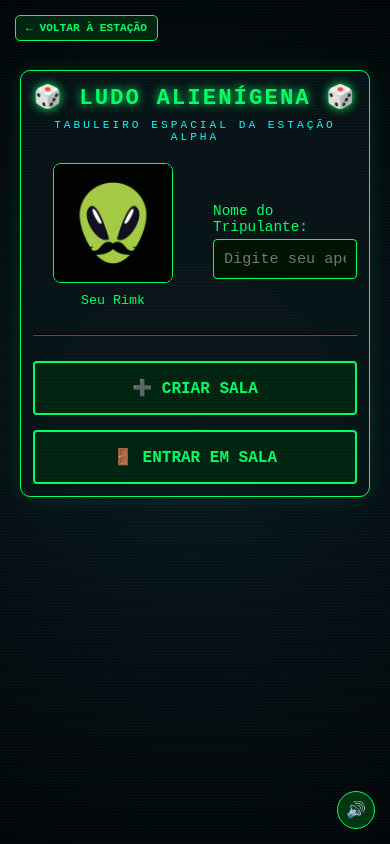
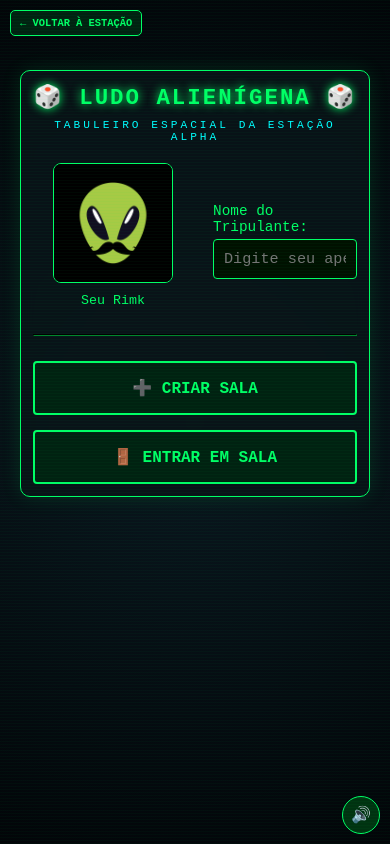
Before and after one commit to lznog2012/Invasao-Zunk, a website: page public/jogos/ludo/index.html in a window 390 px wide. Drawn offline with nearby package versions, Linux system fonts and the light colour scheme; no server answers.

Commit message:
Update game.css

```diff
--- a/public/jogos/ludo/game.css
+++ b/public/jogos/ludo/game.css
@@ -894,3 +894,40 @@ button.ready-btn.active { background: var(--cyan-glow); color: #000; }
   font-weight: bold;
   text-transform: uppercase;
 }
+
+/* ============================================
+   BOTÕES FIXOS — LUDO (posicionamento padronizado)
+   ============================================ */
+
+.back-btn {
+  position: fixed !important;
+  top: 15px !important;
+  left: 15px !important;
+  right: auto !important;
+  bottom: auto !important;
+  z-index: 1001;
+}
+
+.sound-toggle {
+  position: fixed !important;
+  bottom: 15px !important;
+  right: 15px !important;
+  top: auto !important;
+  left: auto !important;
+  z-index: 1001;
+}
+
+@media (max-width: 550px) {
+  .back-btn {
+    top: 10px !important;
+    left: 10px !important;
+    font-size: 0.65em !important;
+    padding: 6px 9px !important;
+  }
+  .sound-toggle {
+    bottom: 10px !important;
+    right: 10px !important;
+    width: 38px !important;
+    height: 38px !important;
+  }
+}
```
